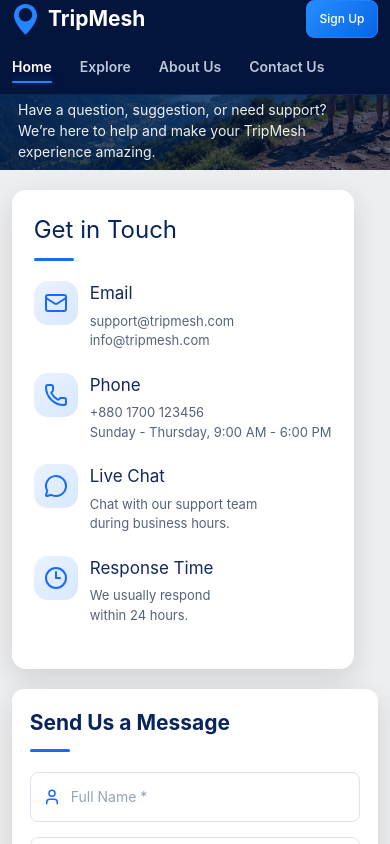
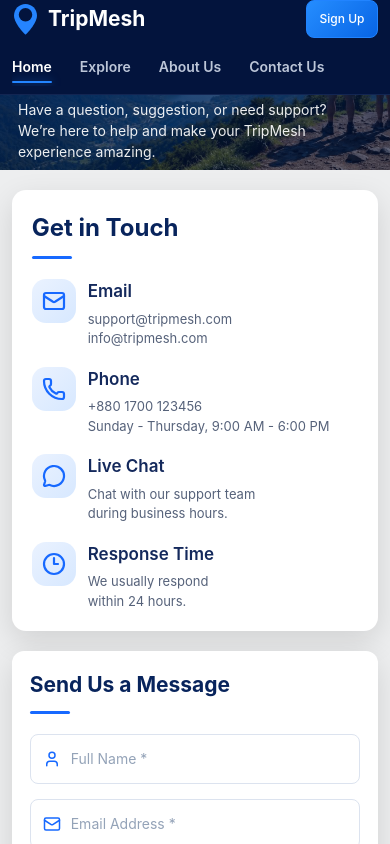
Before and after one commit to fahmida47/TripMesh, a React app in the folder frontend/: page /contact in a window 390 px wide. Shown: the top 844 px of the page. Built offline with nearby package versions, Linux system fonts and the light colour scheme; the HTML template or start-up script is replaced by a standard one.

Commit message:
style: update contact information

```diff
--- a/frontend/src/pages/Contact/components/ContactInformation.css
+++ b/frontend/src/pages/Contact/components/ContactInformation.css
@@ -1,9 +1,17 @@
+/* =========================================
+   CONTACT INFORMATION
+========================================= */
+
 .contact-information {
-  background: white;
+  width: 100%;
+
+  background: #ffffff;
 
   border-radius: 14px;
 
   padding: 28px;
+
+  box-sizing: border-box;
 
   box-shadow: 0 10px 30px rgba(0, 0, 0, 0.12);
 }
@@ -14,6 +22,8 @@
   color: #08245c;
 
   font-size: 28px;
+
+  font-weight: 700;
 }
 
 .title-line {
@@ -28,43 +38,67 @@
   background: #1769ff;
 }
 
+/* =========================================
+   CONTACT ITEM
+========================================= */
+
 .contact-item {
   display: flex;
+
+  align-items: flex-start;
 
   gap: 15px;
 
   margin-bottom: 22px;
 }
 
+.contact-item:last-child {
+  margin-bottom: 0;
+}
+
+/* =========================================
+   ICON
+========================================= */
+
 .contact-icon {
   width: 48px;
-
   height: 48px;
 
   flex-shrink: 0;
 
   border-radius: 14px;
 
-  background: linear-gradient(135deg, #eaf2ff, #d7e8ff);
+  background: linear-gradient(
+    135deg,
+    #eaf2ff,
+    #d7e8ff
+  );
 
   color: #1769ff;
 
   display: flex;
 
   align-items: center;
-
   justify-content: center;
 
   transition: 0.3s ease;
 }
 
+.contact-icon svg {
+  stroke-width: 2.2;
+}
+
 .contact-item:hover .contact-icon {
   background: #1769ff;
 
-  color: white;
+  color: #ffffff;
 
   transform: translateY(-3px);
 }
+
+/* =========================================
+   TEXT
+========================================= */
 
 .contact-item h3 {
   margin: 0 0 5px;
@@ -72,6 +106,8 @@
   color: #14295c;
 
   font-size: 17px;
+
+  font-weight: 600;
 }
 
 .contact-item p {
@@ -83,6 +119,10 @@
 
   line-height: 1.5;
 }
+
+/* =========================================
+   CHAT LINK
+========================================= */
 
 .chat-link {
   margin-top: 8px;
@@ -104,19 +144,9 @@
   text-decoration: underline;
 }
 
-@media (max-width: 600px) {
-  .contact-information {
-    padding: 20px;
-  }
-
-  .contact-information h2 {
-    font-size: 23px;
-  }
-
-  .contact-item {
-    gap: 12px;
-  }
-}
+/* =========================================
+   TABLET
+========================================= */
 
 @media (max-width: 768px) {
   .contact-information {
@@ -129,10 +159,33 @@
 
   .contact-icon {
     width: 44px;
-
     height: 44px;
   }
 }
+
+/* =========================================
+   MOBILE
+========================================= */
+
+@media (max-width: 600px) {
+  .contact-information {
+    padding: 20px;
+  }
+
+  .contact-information h2 {
+    font-size: 23px;
+  }
+
+  .contact-item {
+    gap: 12px;
+
+    margin-bottom: 18px;
+  }
+}
+
+/* =========================================
+   SMALL MOBILE
+========================================= */
 
 @media (max-width: 480px) {
   .contact-information h2 {
@@ -143,3 +196,34 @@
     font-size: 13px;
   }
 }
+/* =========================================
+   FORCE FORM TYPED TEXT TO BLACK
+========================================= */
+
+.contact-form-card input,
+.contact-form-card textarea,
+.contact-form-card input:focus,
+.contact-form-card textarea:focus,
+.contact-form-card input:active,
+.contact-form-card textarea:active {
+  color: #000000 !important;
+  -webkit-text-fill-color: #000000 !important;
+  caret-color: #000000 !important;
+  background-color: transparent !important;
+  opacity: 1 !important;
+}
+
+/* Message specifically */
+.contact-form-card textarea {
+  color: #000000 !important;
+  -webkit-text-fill-color: #000000 !important;
+  caret-color: #000000 !important;
+}
+
+/* Placeholder should stay gray */
+.contact-form-card input::placeholder,
+.contact-form-card textarea::placeholder {
+  color: #94a3b8 !important;
+  -webkit-text-fill-color: #94a3b8 !important;
+  opacity: 1 !important;
+}
```
